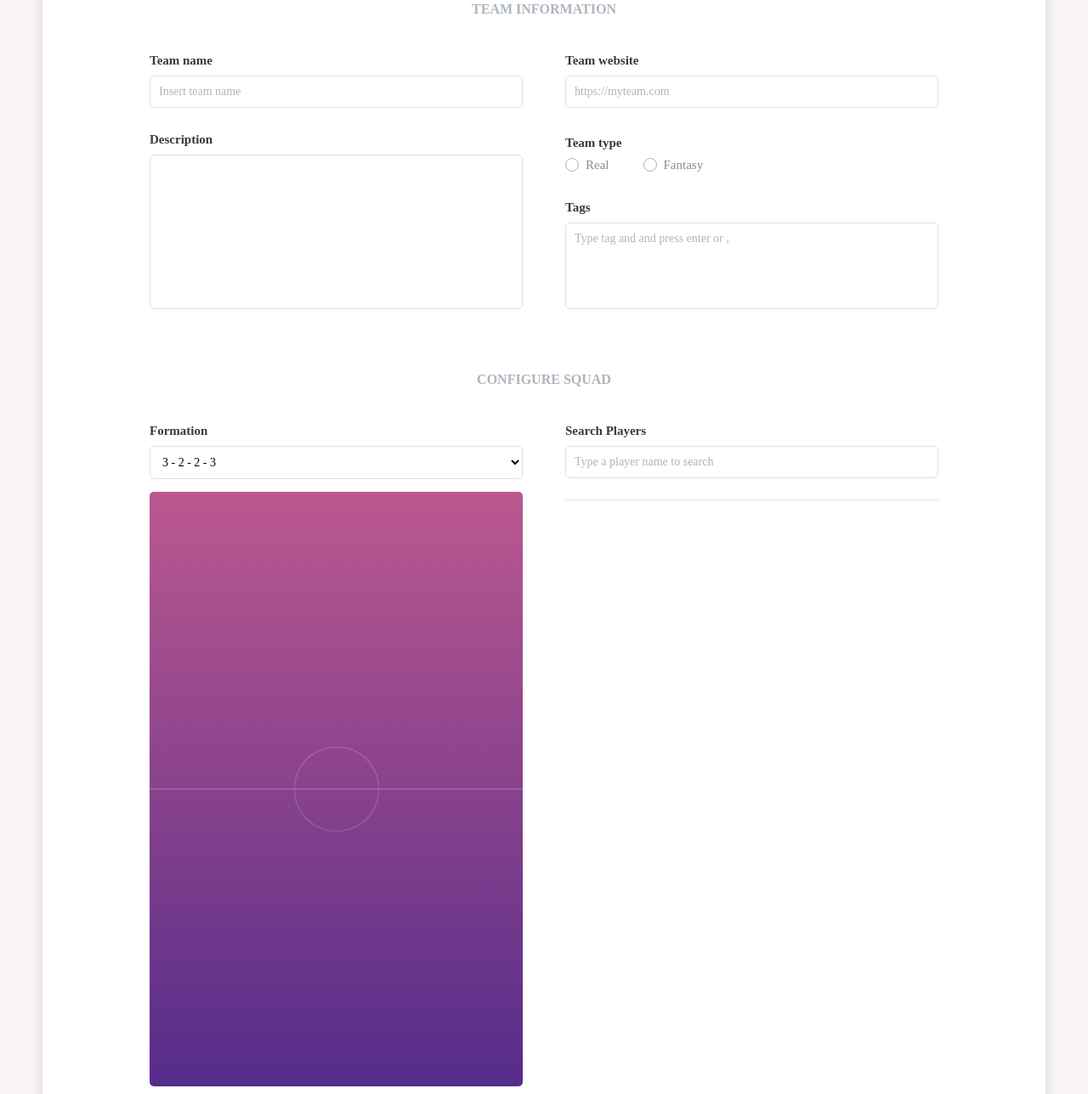
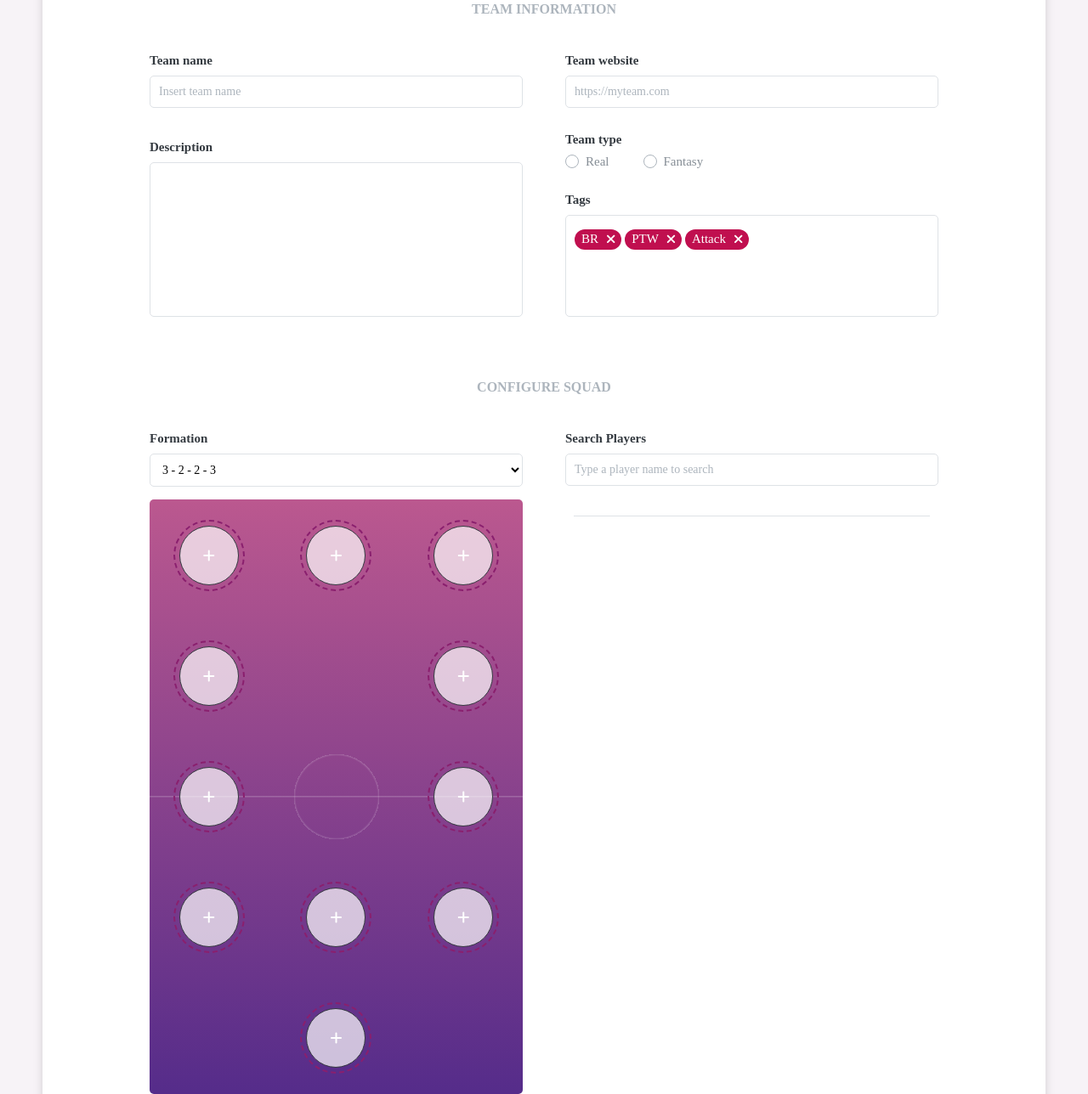
Before and after one commit to caueSJ/smt-vnt, a website built with Vite: page team.html in a window 1280 px wide. Shown: the part 1537-2825 px from the top of the page at 85% size. Built offline with nearby package versions, Linux system fonts and the light colour scheme; no server answers.

Commit message:
Form adjusts + soccer field players

```diff
--- a/src/js/functions/team-page-functions.js
+++ b/src/js/functions/team-page-functions.js
@@ -35,8 +35,27 @@ export const search = (event) => {
     document.querySelector('.search-players-results .players-list').innerHTML = playersHTML;
 };
 
+export const insertTag = (event) => {
+    const newTag = event.currentTarget.value;
+    let tagList = [];
+    if ((event.keyCode === 13 || event.keyCode === 59) && tag.trim().length > 0) {
+        const tagDivs = Array.from(document.getElementsByClassName('tag'));
+        tagDivs.forEach(tag => {
+            tagList.push(tag.firstChild.innerText);
+        });
+        if (tagList.find(tag => tag === newTag)) {
+            return;
+        }
+
+        // Add new tag to tag list here
+        event.currentTarget.value = null;
+    }
+}
+
 export const addPageEvents = () => {
     const searchInput = document.getElementById('searchPlayer');
+    const tagInput = document.getElementById('tagInput');
+    tagInput.addEventListener('keydown', insertTag)
     searchInput.addEventListener('keyup', search);
     searchInput.addEventListener('search', search);
 };
--- a/src/styles/scss/team-style.scss
+++ b/src/styles/scss/team-style.scss
@@ -2,9 +2,12 @@
 
 #teamPage {
     form {
-        @include lg {
+        @include md {
+            width: 90%;
+            margin: 0 auto;
+        }
+        @include xl {
             width: 80%;
-            margin: 0 auto;
         }
 
         section > h2 {
@@ -91,6 +94,36 @@
                     color: var(--pink);
                 }
             }
+
+            .input-tag {
+                height: 120px;
+                border: 1px solid var(--gray-light);
+                border-radius: 5px;
+                overflow: hidden;
+
+                .tag-list {
+                    padding: 10px;
+                    height: 120px;
+
+                    .tag {
+                        border-radius: 15px;
+                        display: inline-flex;
+                        gap: 10px;
+                        padding: 4px 8px;
+                        color: var(--white);
+                        background-color: var(--pink);
+                    }
+
+                    input {
+                        appearance: none;
+                        border: 0;
+
+                        &:focus {
+                            outline: none;
+                        }
+                    }
+                }
+            }
         }
 
         .team-information {
@@ -141,6 +174,23 @@
             background: linear-gradient(var(--purple-light), var(--purple));
             border-radius: 5px;
             display: grid;
+            grid-template-areas:
+                "P1 P2 P3"
+                "P4 . P5"
+                "P6 . P7"
+                "P8 P9 P10"
+                " . P11 . ";
+            grid-template-columns: 1fr 1fr 1fr;
+            grid-template-rows: 1fr 1fr 1fr 1fr 1fr;
+            gap: 10px 10px;
+            justify-items: center;
+            align-items: center;
+
+            @for $i from 1 through 11 {
+                .P#{$i} {
+                    grid-area: P#{$i};
+                }
+            }
 
             &.horizontal-divider {
                 background: linear-gradient(var(--gray-transparent) 50%, var(--gray-transparent) 50%) 0 50% / 100% 0.1em,
@@ -148,9 +198,28 @@
                             linear-gradient(to bottom, var(--purple-light), var(--purple-blue)) 0 0 / 100% 100%;
                             background-repeat: no-repeat;
             }
+
+            .player-circle {
+                display: flex;
+                justify-content: center;
+                align-items: center;
+                color: var(--white);
+                width: 70px;
+                height: 70px;
+                background-color: rgba(255, 255, 255, 0.7);
+                border: 1px solid var(--black);
+                border-radius: 50%;
+                margin: 10px;
+                outline: 2px dashed var(--purple);
+                outline-offset: 5px;
+            }
         }
 
         .search-players-results {
+            max-height: 700px;
+            overflow-y: auto;
+            padding: 10px;
+
             ul.players-list {
                 display: flex;
                 flex-direction: column;
--- a/team.html
+++ b/team.html
@@ -52,7 +52,15 @@
                                 </fieldset>
                                 <div class="form-group">
                                     <label for="teamTags">Tags</label>
-                                    <textarea name="tags" id="teamTags" rows="5" placeholder="Type tag and and press enter or ,"></textarea>
+                                    <div class="input-tag">
+                                        <div class="tag-list">
+                                            <div class="tag"><span>BR </span><div class="remove-icon"><i class="fa-solid fa-close"></i></div></div>
+                                            <div class="tag"><span>PTW </span><div class="remove-icon"><i class="fa-solid fa-close"></i></div></div>
+                                            <div class="tag"><span>Attack </span><div class="remove-icon"><i class="fa-solid fa-close"></i></div></div>
+                                            <input type="text" name="tags" id="tagInput" />
+                                        </div>
+                                    </div>
+                                    <!-- <textarea name="tags" id="teamTags" rows="5" placeholder="Type tag and and press enter or ,"></textarea> -->
                                 </div>
                             </div>
                         </div>
@@ -77,6 +85,17 @@
                                     </select>
                                 </div>
                                 <div class="soccer-field horizontal-divider">
+                                    <div class="player-circle P1"><i class="fa-solid fa-plus"></i></div>
+                                    <div class="player-circle P2"><i class="fa-solid fa-plus"></i></div>
+                                    <div class="player-circle P3"><i class="fa-solid fa-plus"></i></div>
+                                    <div class="player-circle P4"><i class="fa-solid fa-plus"></i></div>
+                                    <div class="player-circle P5"><i class="fa-solid fa-plus"></i></div>
+                                    <div class="player-circle P6"><i class="fa-solid fa-plus"></i></div>
+                                    <div class="player-circle P7"><i class="fa-solid fa-plus"></i></div>
+                                    <div class="player-circle P8"><i class="fa-solid fa-plus"></i></div>
+                                    <div class="player-circle P9"><i class="fa-solid fa-plus"></i></div>
+                                    <div class="player-circle P10"><i class="fa-solid fa-plus"></i></div>
+                                    <div class="player-circle P11"><i class="fa-solid fa-plus"></i></div>
                                 </div>
                             </div>
                             <div class="search-players">
```
Also changed, not shown: src/styles/css/team-style.css, 1 other file.
